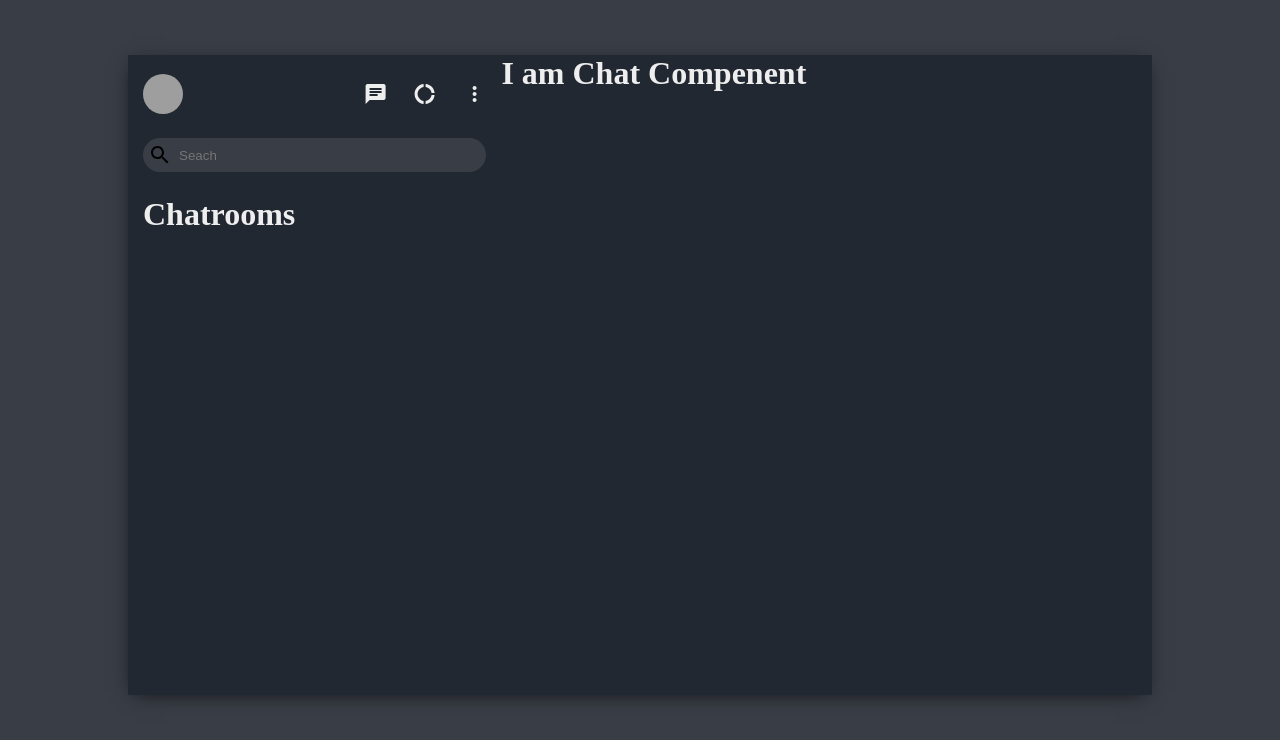
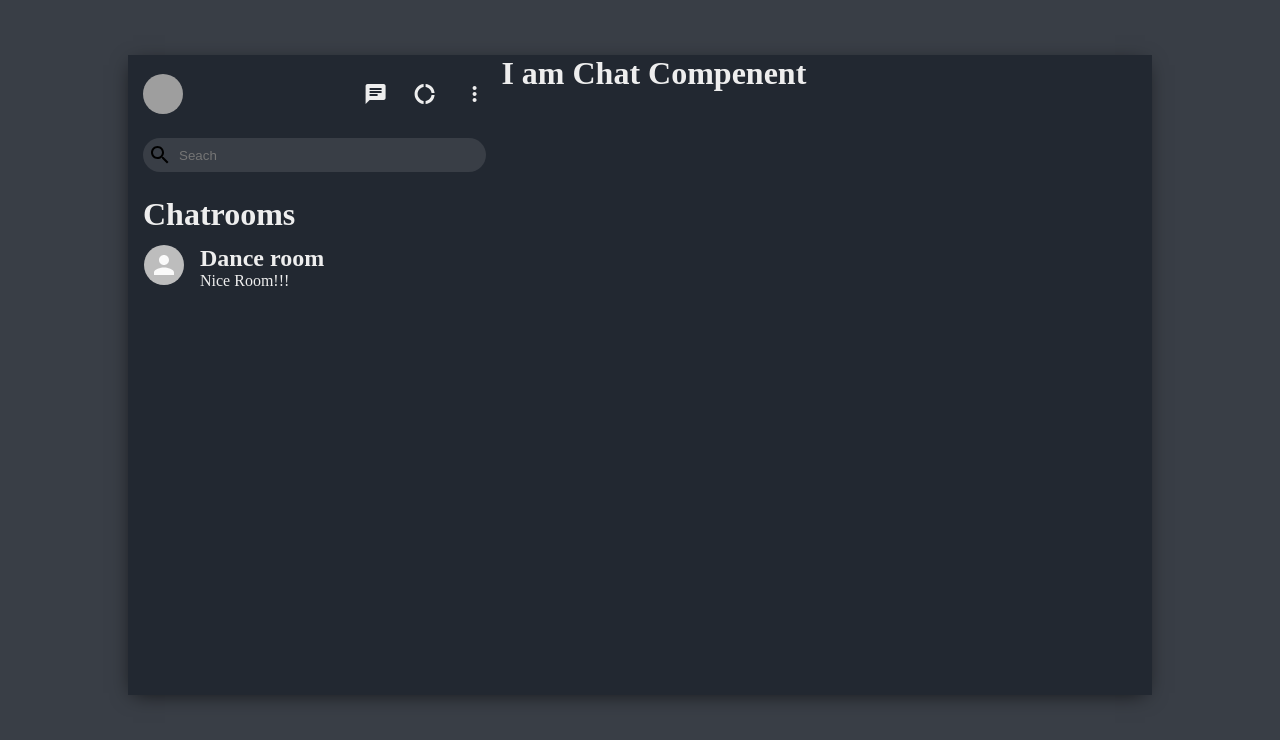
Before and after one commit to legendsovermyths/chatapp, a React (Create React App) app: page / in a window 1280 px wide. Shown: the top 740 px of the page. Built offline with nearby package versions, Linux system fonts and the light colour scheme; grey boxes are pictures that could not be loaded; a web font is replaced by a local one.

Commit message:
chat group added

```diff
--- /dev/null
+++ b/src/Chatroom.css
@@ -0,0 +1,15 @@
+.chatroom {
+  display: flex;
+  padding-top: 1.5vh;
+  padding-bottom: 1.5vh;
+  cursor: pointer;
+}
+.chatroom__avatar {
+  padding: 0 2vh 0 2vh;
+}
+.chatroom__details {
+  color: #eeeeee;
+}
+.chatroom:hover {
+  background-color: #393e46;
+}
--- /dev/null
+++ b/src/Chatroom.js
@@ -0,0 +1,22 @@
+import React from "react";
+import Avatar from "@material-ui/core/Avatar";
+import "./Chatroom.css";
+function Chatroom() {
+  return (
+    <div className='chatroom'>
+      <div className='chatroom__avatar'>
+        <Avatar ser='' alt='A'></Avatar>
+      </div>
+      <div className='chatroom__details'>
+        <div className='chatroom__name'>
+          <h2>Dance room</h2>
+        </div>
+        <div className='chatroom__lastmessage'>
+          <p>Nice Room!!!</p>
+        </div>
+      </div>
+    </div>
+  );
+}
+
+export default Chatroom;
--- a/src/Sidebar.css
+++ b/src/Sidebar.css
@@ -41,3 +41,7 @@ h1 {
   color: #eeeeee;
   margin-left: 15;
 }
+.sidebar__chatrooms {
+  height: 100%;
+  background-color: #222831;
+}
--- a/src/Sidebar.js
+++ b/src/Sidebar.js
@@ -5,6 +5,7 @@ import ChatIcon from "@material-ui/icons/Chat";
 import DonutLargeIcon from "@material-ui/icons/DonutLarge";
 import MoreVertIcon from "@material-ui/icons/MoreVert";
 import SearchIcon from "@material-ui/icons/Search";
+import Chatroom from "./Chatroom";
 
 function Sidebar() {
   return (
@@ -33,6 +34,9 @@ function Sidebar() {
       <div>
         <h1>Chatrooms</h1>
       </div>
+      <div className='sidebar__chatrooms'>
+        <Chatroom />
+      </div>
     </div>
   );
 }
```
